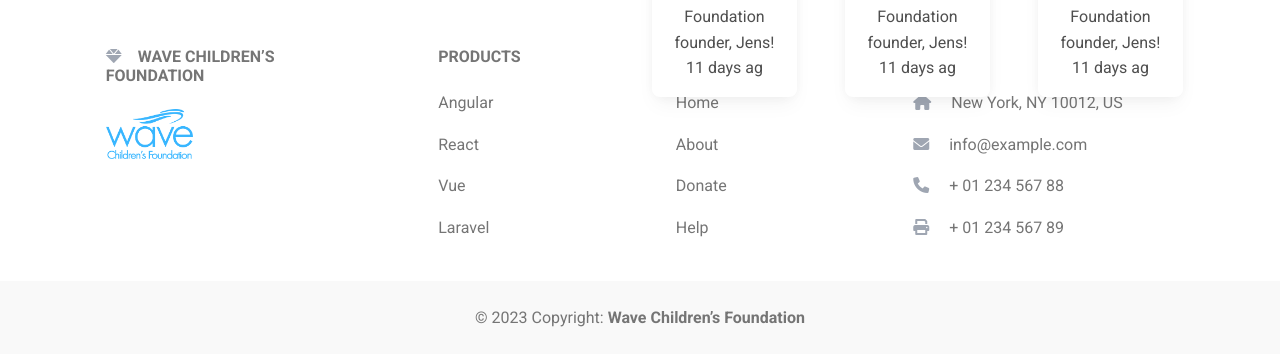
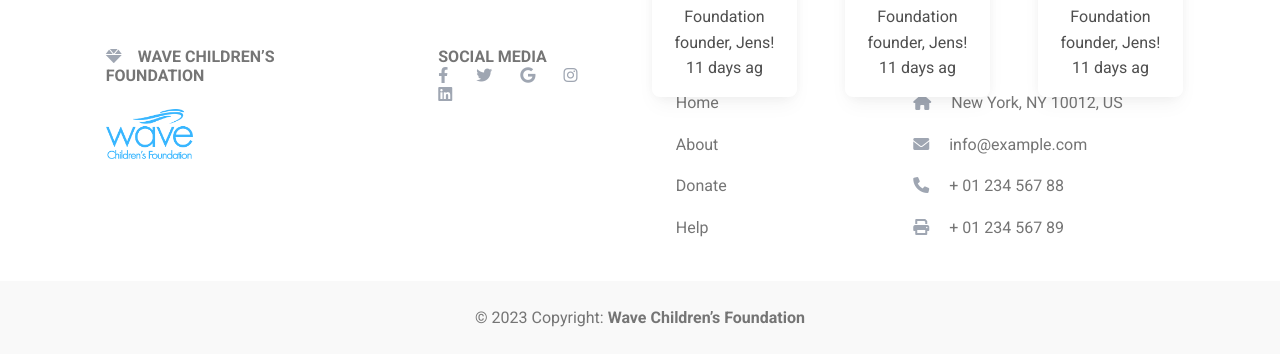
Before and after one commit to michaelmurwayi/wave, a Python web app: template template/donate.html in a window 1280 px wide; the page is wider, and only the part inside the window is pictured. Shown: the part 899-1253 px from the top of that part. Run offline with Jinja, Linux system fonts and the light colour scheme; the template is opened without the code that fills it, so the values that code supplies are empty; some libraries are stand-ins or nearby versions.

Commit message:
ft-donate-page:Editing footer social media links

```diff
--- a/template/donate.html
+++ b/template/donate.html
@@ -271,20 +271,25 @@
             <div class="col-md-2 col-lg-2 col-xl-2 mx-auto mb-4">
                 <!-- Links -->
                 <h6 class="text-uppercase fw-bold mb-4">
-                Products
-                </h6>
-                <p>
-                <a href="#!" class="text-reset">Angular</a>
-                </p>
-                <p>
-                <a href="#!" class="text-reset">React</a>
-                </p>
-                <p>
-                <a href="#!" class="text-reset">Vue</a>
-                </p>
-                <p>
-                <a href="#!" class="text-reset">Laravel</a>
-                </p>
+                    Social Media
+                    <div>
+                        <a href="" class="me-4 link-secondary">
+                        <i class="fab fa-facebook-f"></i>
+                        </a>
+                        <a href="" class="me-4 link-secondary">
+                        <i class="fab fa-twitter"></i>
+                        </a>
+                        <a href="" class="me-4 link-secondary">
+                        <i class="fab fa-google"></i>
+                        </a>
+                        <a href="" class="me-4 link-secondary">
+                        <i class="fab fa-instagram"></i>
+                        </a>
+                        <a href="" class="me-4 link-secondary">
+                        <i class="fab fa-linkedin"></i>
+                        </a>
+
+                    </div>
             </div>
             <!-- Grid column -->
 
```
